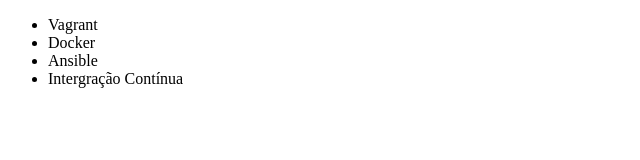
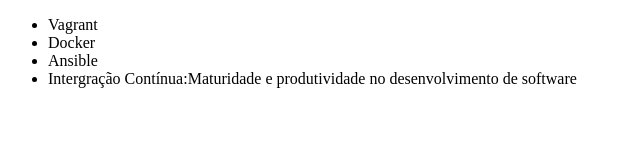
Before and after one commit to jvrocha82/alura-git, a plain HTML site: page index.html in a window 1280 px wide. Shown: the whole page, without its empty margins (0-640 px from the left). Drawn offline with Linux system fonts and the light colour scheme.

Commit message:
renomeando curso de integração contínua

```diff
--- a/index.html
+++ b/index.html
@@ -11,7 +11,7 @@
         <li> Vagrant </li>
         <li> Docker </li>
         <li> Ansible </li>
-        <li> Intergração Contínua </li>
+        <li> Intergração Contínua:Maturidade e produtividade no desenvolvimento de software </li>
     </ul>
 </body>
 
```
